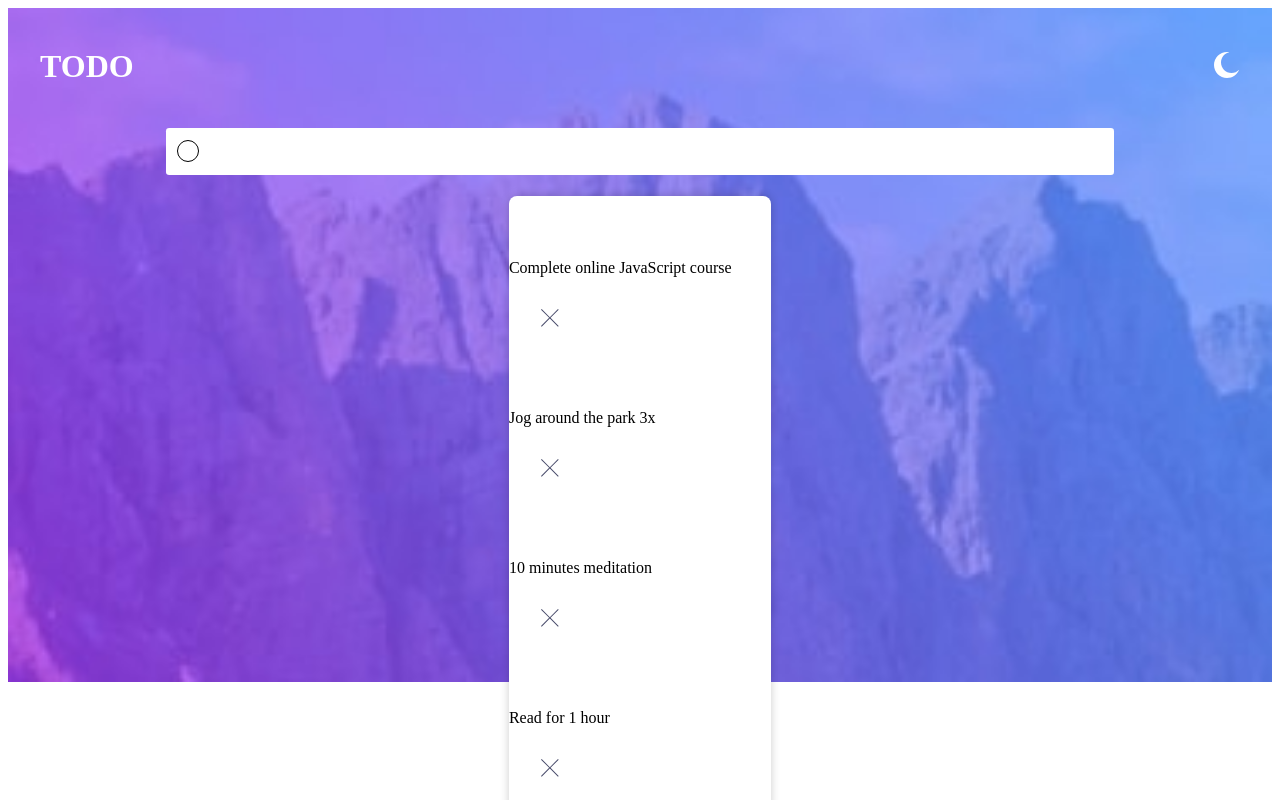
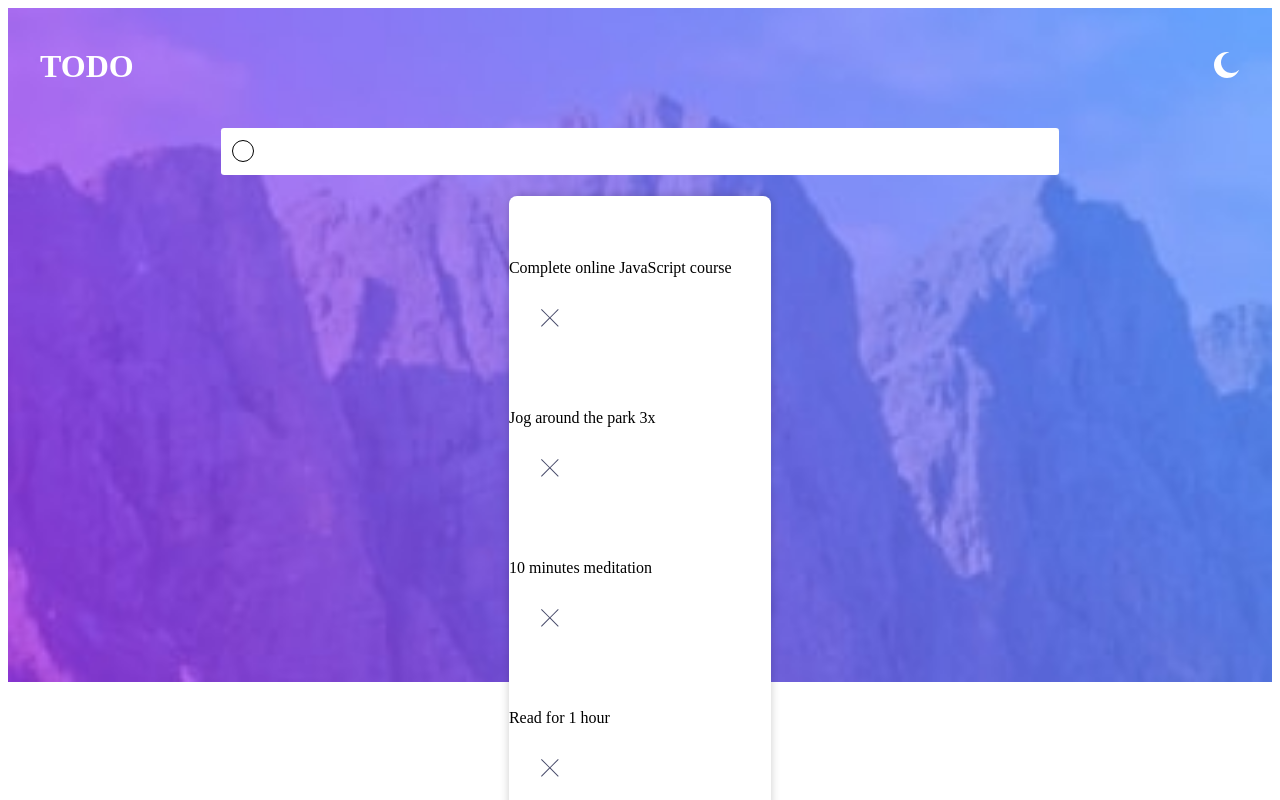
Before and after one commit to ysrckr/frontendmentor-todo-app, a SvelteKit app in the folder client/: page / in a window 1280 px wide. Shown: the top 800 px of the page. Built offline with nearby package versions, Linux system fonts and the light colour scheme.

Commit message:
Update input width and padding in global.scss

```diff
--- a/client/src/styles/global.scss
+++ b/client/src/styles/global.scss
@@ -103,8 +103,8 @@ ul {
 	}
 
 	&__input {
-		width: 70%;
-		padding: 1rem 2rem;
+		width: 60%;
+		padding: 1rem 2.5rem;
 		border: none;
 		border-radius: 0.2rem;
 
```
